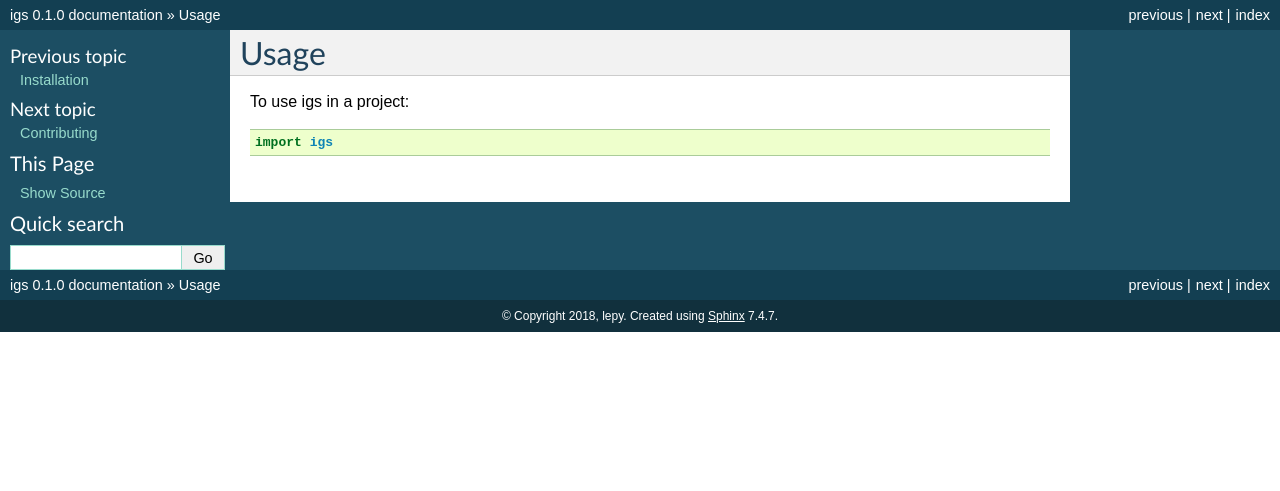
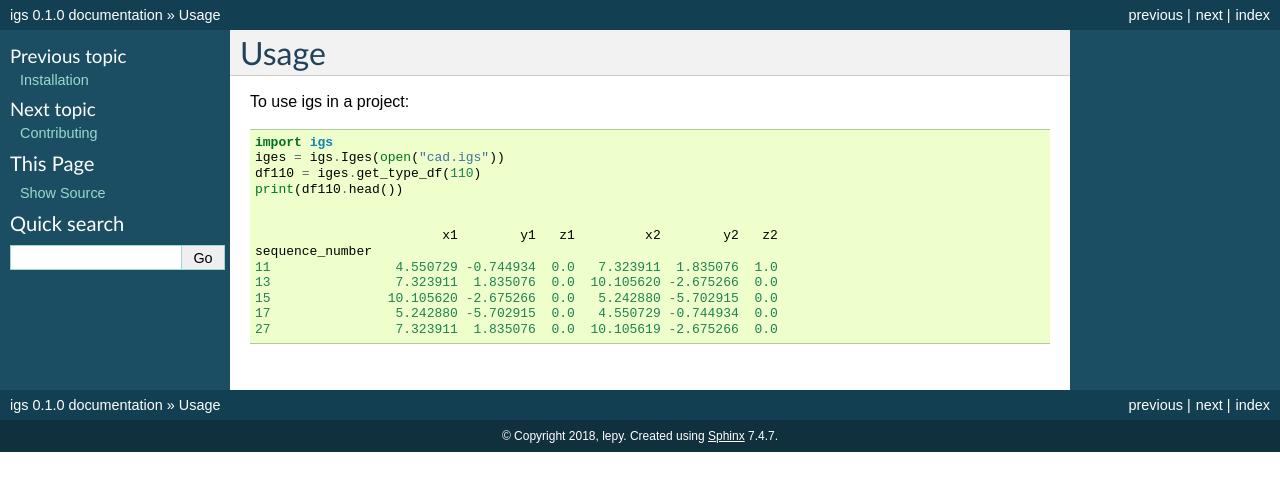
Before and after one commit to lepy/igs, a Sphinx documentation site: the page built from docs/usage.rst, in a window 1280 px wide. Shown: the top 491 px of the page. Built offline with Sphinx 7.4.7, drawn with Linux system fonts in a browser that asks for light colours; pages that are not in the unit, such as notebooks, are missing from menus.

Commit message:
update docs

```diff
--- a/docs/usage.rst
+++ b/docs/usage.rst
@@ -5,3 +5,15 @@ Usage
 To use igs in a project::
 
     import igs
+    iges = igs.Iges(open("cad.igs"))
+    df110 = iges.get_type_df(110)
+    print(df110.head())
+
+
+                            x1        y1   z1         x2        y2   z2
+    sequence_number
+    11                4.550729 -0.744934  0.0   7.323911  1.835076  1.0
+    13                7.323911  1.835076  0.0  10.105620 -2.675266  0.0
+    15               10.105620 -2.675266  0.0   5.242880 -5.702915  0.0
+    17                5.242880 -5.702915  0.0   4.550729 -0.744934  0.0
+    27                7.323911  1.835076  0.0  10.105619 -2.675266  0.0
--- a/setup.py
+++ b/setup.py
@@ -31,7 +31,7 @@ test_requirements = [
 setup(
     name='igs',
     version='0.1.1',
-    description="If i had an iges I would .. in the morning.",
+    description="If I had an iges I would .. in the morning.",
     long_description=readme + '\n\n' + history,
     author="lepy",
     author_email='lepy@mailbox.org',
```
